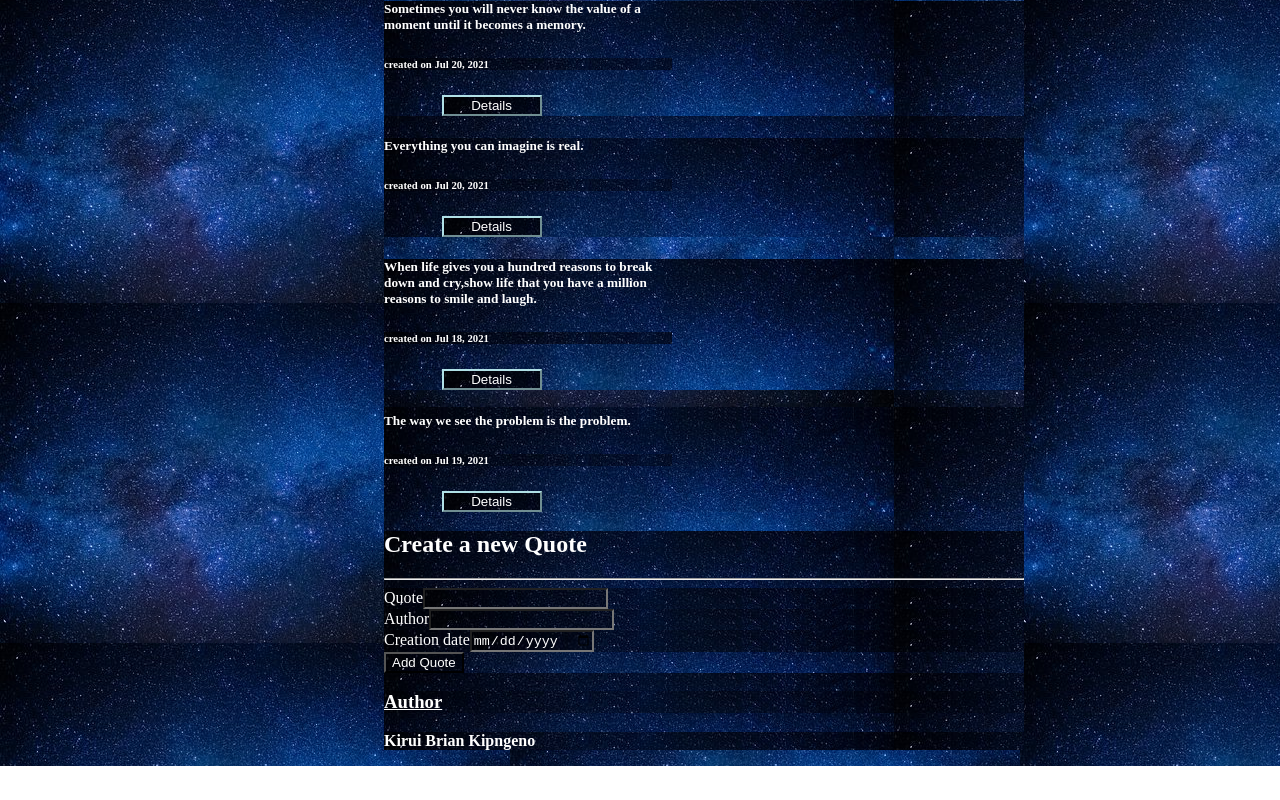
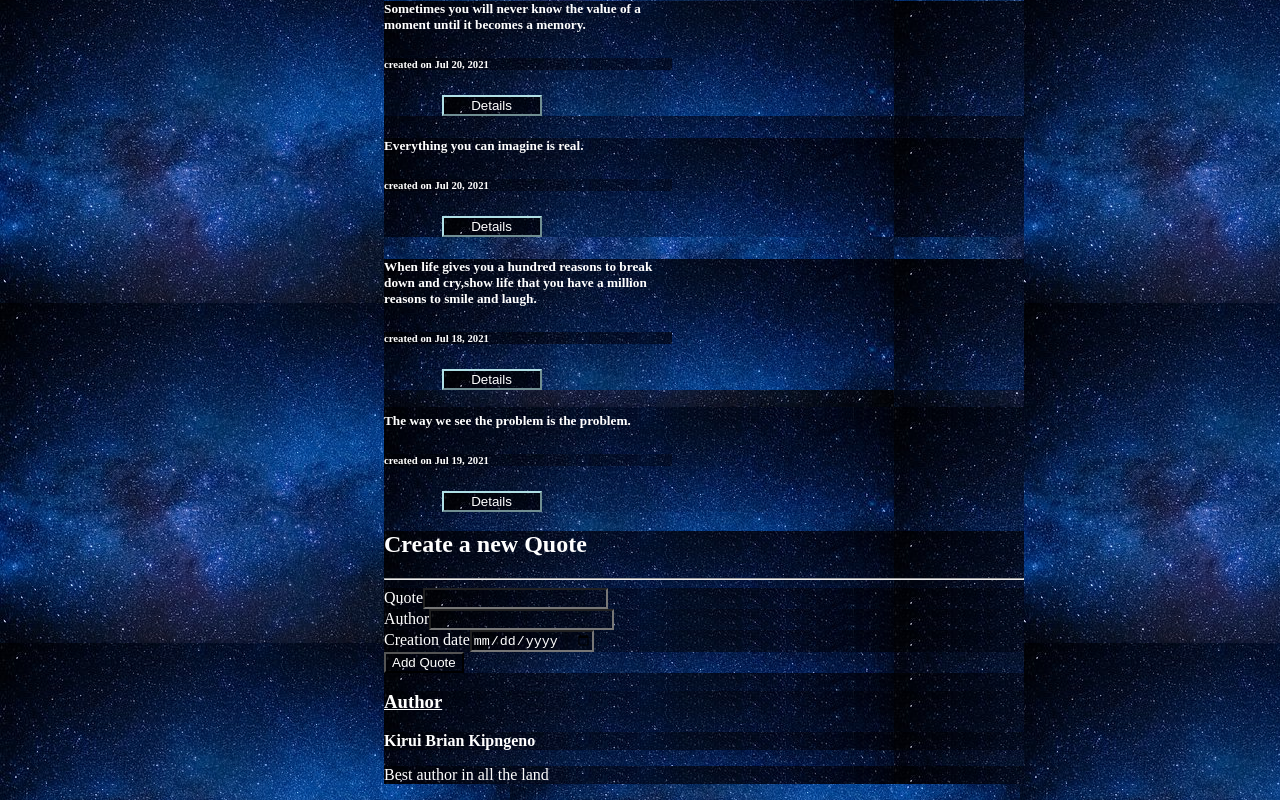
Before and after one commit to Kiruisang/Quotes, an Angular app: page / in a window 1280 px wide. Shown: the part 377-1177 px from the top of the page. Before the commit the page ends 1143 px from the top, so only its background shows below. Built offline with nearby package versions, Linux system fonts and the light colour scheme.

Commit message:
addedd a paragraph to test netlify

```diff
--- a/src/app/quote/quote.component.html
+++ b/src/app/quote/quote.component.html
@@ -24,6 +24,9 @@
           <app-quote-form (addQuote)='addNewQuote($event)'></app-quote-form>
       </div>
     </div>
-    <h3><u>Author</u></h3>
+    <div class="author">
+      <h3><u>Author</u></h3>
     <p><strong>Kirui Brian Kipngeno</strong></p>
+    <p>Best author in all the land</p>
+    </div>
   </div>
```
